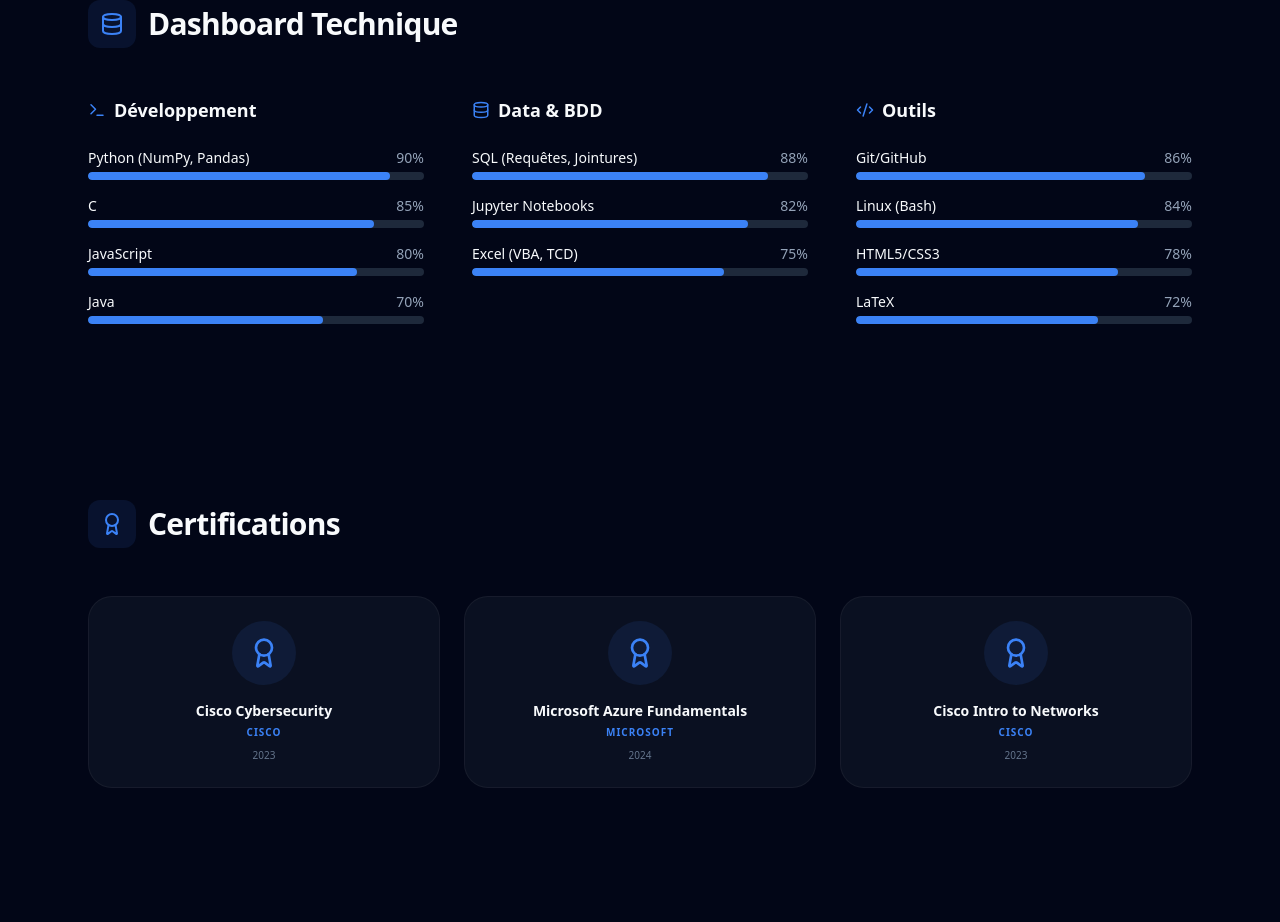
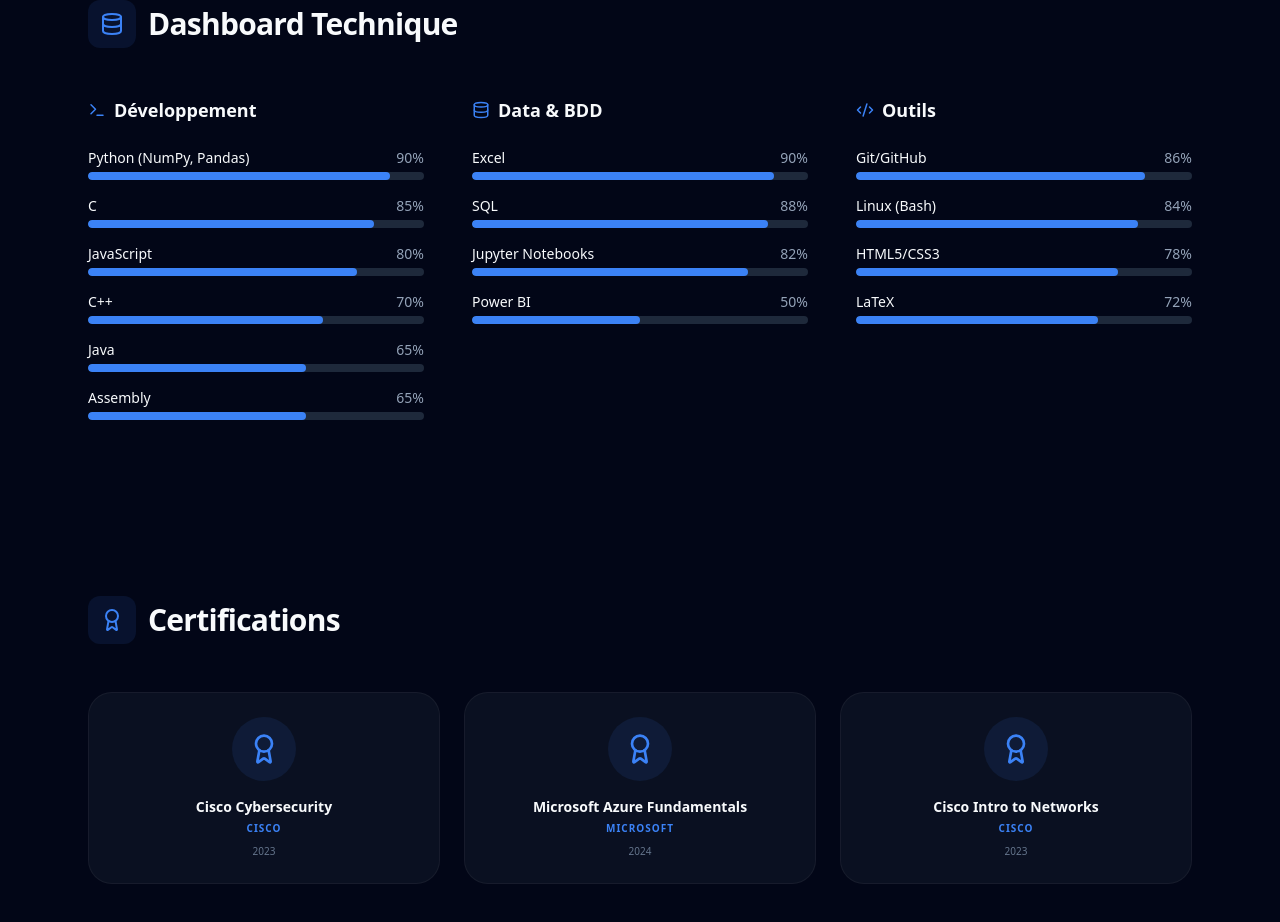
Before and after one commit to afon300/afon300.github.io, a React (Vite) app: page / in a window 1280 px wide. Shown: the part 1478-2400 px from the top of the page. Built offline with nearby package versions, Linux system fonts and the light colour scheme; the HTML template or start-up script is replaced by a standard one.

Commit message:
improve skills section

```diff
--- a/src/data/portfolio.ts
+++ b/src/data/portfolio.ts
@@ -144,12 +144,16 @@ export const portfolioData = {
       { name: "Python (NumPy, Pandas)", level: 90 },
       { name: "C", level: 85 },
       { name: "JavaScript", level: 80 },
-      { name: "Java", level: 70 }
+      { name: "C++", level: 70 },
+      { name: "Java", level: 65 },
+      { name: "Assembly", level: 65 }
+
     ],
     data: [
-      { name: "SQL (Requêtes, Jointures)", level: 88 },
+      { name: "Excel", level: 90 },
+      { name: "SQL", level: 88 },
       { name: "Jupyter Notebooks", level: 82 },
-      { name: "Excel (VBA, TCD)", level: 75 }
+      { name: "Power BI", level: 50 }
     ],
     tools: [
       { name: "Git/GitHub", level: 86 },
```
